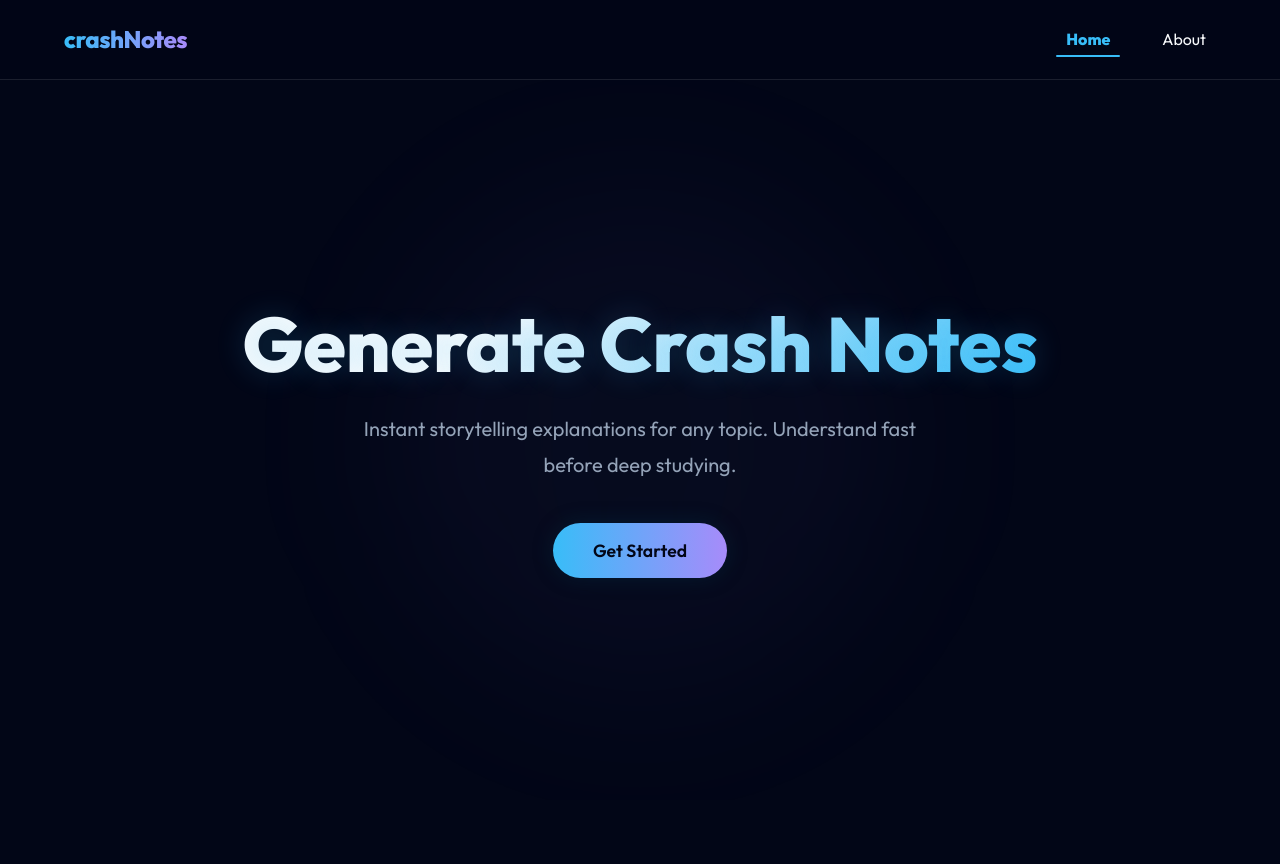
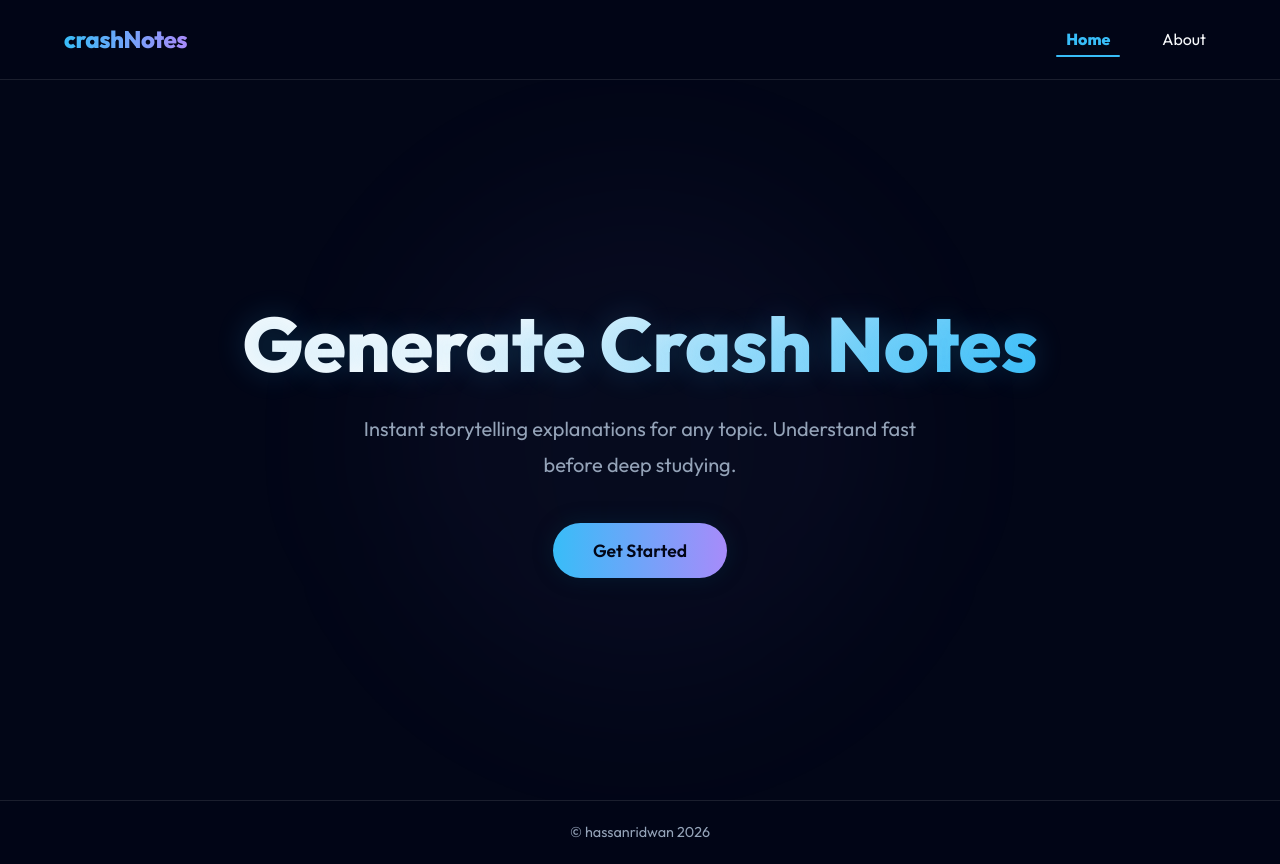
Before and after one commit to HassanRidwan02/crashNotes, a React (Vite) app: page / in a window 1280 px wide. Before the commit the page ends 800 px from the top, so only its background shows below. Built offline with nearby package versions, Linux system fonts and the light colour scheme; no server answers.

Commit message:
added footer

```diff
--- a/src/About.jsx
+++ b/src/About.jsx
@@ -1,5 +1,7 @@
 import { Link } from 'react-router-dom'
+
 import Navbar from './Navbar/index'
+import Footer from './components/Footer/Footer'
 
 export default function About() {
     return (
@@ -91,6 +93,7 @@ export default function About() {
                         </Link>
                     </div>
                 </main>
+                <Footer />
             </div>
         </div>
     )
--- a/src/Home.jsx
+++ b/src/Home.jsx
@@ -1,6 +1,7 @@
 import Navbar from './Navbar/index'
 import { Link } from 'react-router-dom'
 import HeroSection from './components/Hero/HeroSection'
+import Footer from './components/Footer/Footer'
 
 export default function Home() {
     return (
@@ -14,7 +15,7 @@ export default function Home() {
             </Navbar>
 
             <HeroSection />
-
+            <Footer />
         </div>
     )
 }
--- a/src/Note.jsx
+++ b/src/Note.jsx
@@ -2,6 +2,7 @@ import { useState, useEffect } from 'react'
 import { Link } from 'react-router-dom'
 import ReactMarkdown from 'react-markdown'
 import Navbar from './Navbar/index'
+import Footer from './components/Footer/Footer'
 
 const API_KEY = import.meta.env.VITE_GEMINI_API_KEY;
 
@@ -318,6 +319,7 @@ export default function Note() {
                         </div>
                     )}
                 </main>
+                <Footer />
             </div>
 
             <style>{`
--- /dev/null
+++ b/src/components/Footer/Footer.jsx
@@ -0,0 +1,16 @@
+export default function Footer() {
+    return (
+        <footer style={{
+            textAlign: 'center',
+            padding: '20px',
+            color: 'var(--text-muted)',
+            fontSize: '0.9rem',
+            marginTop: 'auto',
+            borderTop: '1px solid var(--glass-border)',
+            background: 'var(--glass-bg)',
+            backdropFilter: 'blur(var(--glass-blur))'
+        }}>
+            <p>&copy; hassanridwan {new Date().getFullYear()}</p>
+        </footer>
+    );
+}
```
